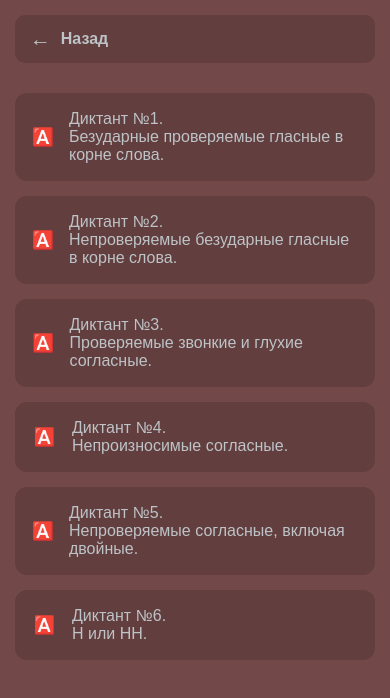
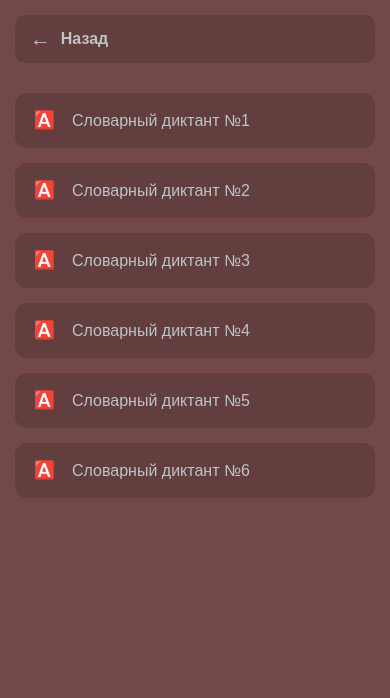
Before and after one commit to Mikadiko/Mikadiko.github.io, a website: page src/main/html/game_3/vocabulary_game_mobile_menu.html in a window 390 px wide. Drawn offline with Linux system fonts and the light colour scheme.

Commit message:
change submenu for vocabulary_game_mobile_menu.html

```diff
--- a/src/main/html/game_3/vocabulary_game_mobile_menu.html
+++ b/src/main/html/game_3/vocabulary_game_mobile_menu.html
@@ -18,27 +18,27 @@
     <div class="word-sets-list">
         <a href="./vocabulary_game.html" class="word-set-link" data-vocabulary-set="vocabulary_set_1">
             <span class="icon">🅰️</span>
-            Диктант №1. <br> Безударные проверяемые гласные в корне слова.
+            <span class="submenu-main">Словарный диктант №1</span>
         </a>
         <a href="./vocabulary_game.html" class="word-set-link" data-vocabulary-set="vocabulary_set_2">
             <span class="icon">🅰️</span>
-            Диктант №2. <br> Непроверяемые безударные гласные в корне слова.
+            <span class="submenu-main">Словарный диктант №2</span>
         </a>
         <a href="./vocabulary_game.html" class="word-set-link" data-vocabulary-set="vocabulary_set_3">
             <span class="icon">🅰️</span>
-            Диктант №3. <br> Проверяемые звонкие и глухие согласные.
+            <span class="submenu-main">Словарный диктант №3</span>
         </a>
         <a href="./vocabulary_game.html" class="word-set-link" data-vocabulary-set="vocabulary_set_4">
             <span class="icon">🅰️</span>
-            Диктант №4. <br> Непроизносимые согласные.
+            <span class="submenu-main">Словарный диктант №4</span>
         </a>
         <a href="./vocabulary_game.html" class="word-set-link" data-vocabulary-set="vocabulary_set_5">
             <span class="icon">🅰️</span>
-            Диктант №5. <br> Непроверяемые согласные, включая двойные.
+            <span class="submenu-main">Словарный диктант №5</span>
         </a>
         <a href="./vocabulary_game.html" class="word-set-link" data-vocabulary-set="vocabulary_set_6">
             <span class="icon">🅰️</span>
-            Диктант №6. <br> Н или НН.
+            <span class="submenu-main">Словарный диктант №6</span>
         </a>
     </div>
 </div>
```
